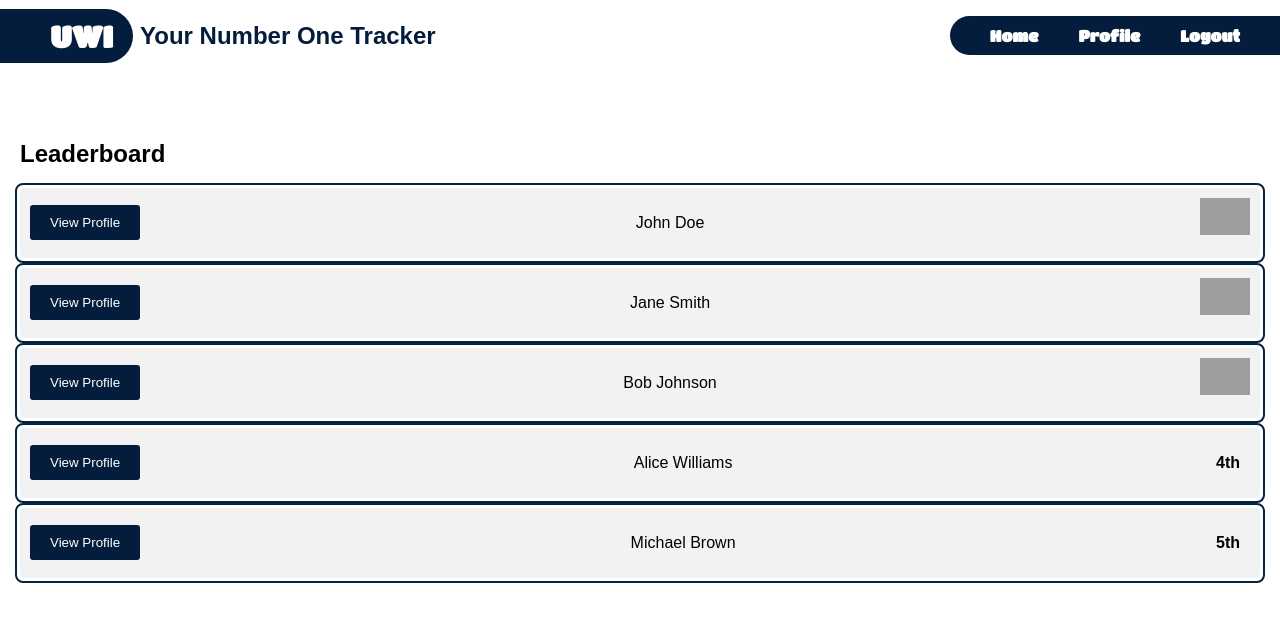
After one commit to ronaldowalker/SWEN2_Project, a Flask app: template App/templates/Leaderboard.html in a window 1280 px wide. The commit adds this page. Shown: the top 622 px of the page. Run offline with Flask 3, Linux system fonts and the light colour scheme; the template is opened without the code that fills it, so the values that code supplies are empty; grey boxes are pictures that could not be loaded.

Commit message:
Add files via upload

```diff
--- /dev/null
+++ b/App/templates/Leaderboard.html
@@ -0,0 +1,171 @@
+<!DOCTYPE html>
+<html lang="en">
+<head>
+    <link rel="preconnect" href="https://fonts.googleapis.com">
+    <link rel="preconnect" href="https://fonts.gstatic.com" crossorigin>
+    <link href="https://fonts.googleapis.com/css2?family=Anton&family=Lilita+One&family=Titan+One&display=swap" rel="stylesheet">
+    <meta charset="UTF-8">
+    <meta name="viewport" content="width=device-width, initial-scale=1.0">
+    <title>Student Tracker</title>
+    <style>
+        body {
+            margin: 0;
+            padding: 0;
+            font-family: Arial, sans-serif;
+            background: #fff;
+        }
+        header {
+            display: flex;
+            justify-content: space-between;
+            align-items: center;
+            position: fixed;
+            top: 0;
+            width: 100%;
+            z-index: 999;
+            background: #fff;
+        }
+        .logo {
+            background-color: #051d3c;
+            border-bottom-right-radius: 50px;
+            border-top-right-radius: 50px;
+            padding: 10px 20px;
+            padding-left: 50px;
+            font-family: "Titan One", sans-serif;
+            font-weight: bold;
+        }
+        .logo h1 {
+            margin: 0;
+            color: white;
+            font-size: 30px;
+        }
+        .nav-bar {
+            list-style: none;
+            display: flex;
+            padding: 10px 20px;
+            background-color: #051d3c;
+            border-bottom-left-radius: 40px;
+            border-top-left-radius: 40px;
+            font-family: "Titan One", sans-serif;
+            font-weight: bold;
+        }
+        .nav-bar li {
+            padding: 0 20px;
+        }
+        .nav-bar li a {
+            text-decoration: none;
+            color: white;
+        }
+        .logo2 {
+            position: absolute;
+            left: 140px;
+            color: #051d3c;
+        }
+        .leaderboard {
+            margin-top: 100px;
+            padding: 20px;
+        }
+        .student-strip {
+            display: flex;
+            align-items: center;
+            background-color: #f2f2f2;
+            padding: 10px;
+            margin-bottom: 10px;
+            border-radius: 5px;
+            position: relative; /* Added for animated border */
+        }
+        .student-strip::before {
+            content: "";
+            position: absolute;
+            top: -5px;
+            left: -5px;
+            right: -5px;
+            bottom: -5px;
+            border: 2px solid transparent;
+            border-radius: 8px;
+            animation: borderAnimation 3s infinite;
+        }
+        @keyframes borderAnimation {
+            0% {
+                border-color: #051d3c;
+            }
+            50% {
+                border-color: #032741;
+            }
+            100% {
+                border-color: #051d3c;
+            }
+        }
+        .student-strip .button {
+            background-color: #051d3c;
+            color: white;
+            padding: 10px 20px;
+            border: none;
+            border-radius: 3px;
+            cursor: pointer;
+            margin-right: 10px;
+        }
+        .student-strip .name {
+            flex-grow: 1;
+            text-align: center;
+            padding: 10 30px;
+            line-height: 50px;
+        }
+        .student-strip .image {
+            margin-left: 10px;
+            width: 50px;
+            height: 50px;
+        }
+        .student-strip .image img {
+            max-width: 100%;
+            max-height: 100%;
+        }
+        .student-strip .rank {
+            margin-right: 10px;
+            font-weight: bold;
+        }
+    </style>
+</head>
+<body>
+    <header>
+        <div class="logo">
+            <h1>UWI</h1>
+        </div>
+        <div class="logo2"><h2>Your Number One Tracker</h2></div>
+        <ul class="nav-bar">
+            <li><a href="#">Home</a></li>
+            <li><a href="#">Profile</a></li>
+            <li><a href="#">Logout</a></li>
+        </ul>
+    </header>
+
+    <div class="leaderboard">
+        <h2>Leaderboard</h2>
+        <div class="student-strip">
+            <button class="button">View Profile</button>
+            <div class="name">John Doe</div>
+            <div class="image"><img src="1st.png" alt="1st Place"></div>
+        </div>
+        <div class="student-strip">
+            <button class="button">View Profile</button>
+            <div class="name">Jane Smith</div>
+            <div class="image"><img src="2nd.png" alt="2nd Place"></div>
+        </div>
+        <div class="student-strip">
+            <button class="button">View Profile</button>
+            <div class="name">Bob Johnson</div>
+            <div class="image"><img src="3rd.png" alt="3rd Place"></div>
+        </div>
+        <div class="student-strip">
+            <button class="button">View Profile</button>
+            <div class="name">Alice Williams</div>
+            <div class="rank">4th</div>
+        </div>
+        <div class="student-strip">
+            <button class="button">View Profile</button>
+            <div class="name">Michael Brown</div>
+            <div class="rank">5th</div>
+        </div>
+        <!-- Add more student strips as needed -->
+    </div>
+</body>
+</html>
```
Also changed, not shown: App/templates/login.html (+172 -21 lines), App/templates/request recommendation.html (added, +151 -0 lines).
